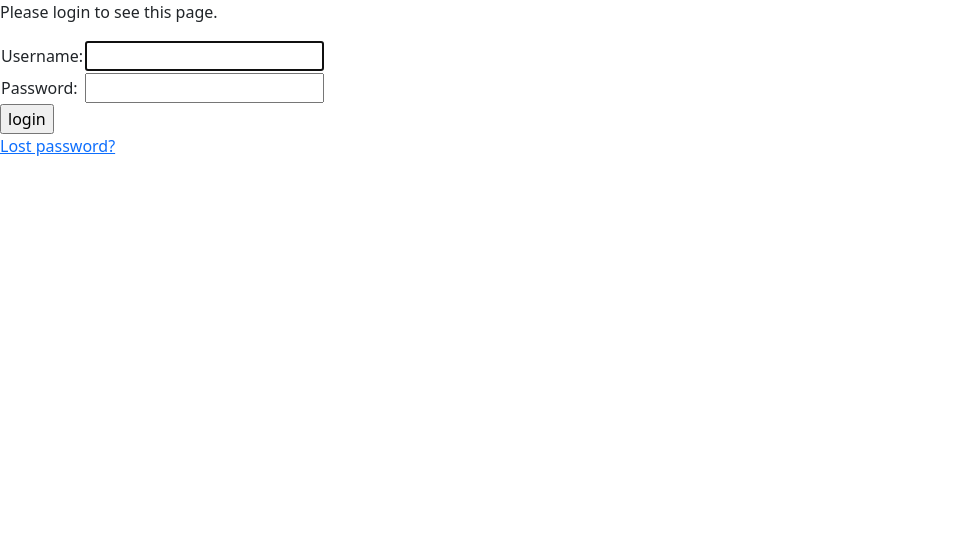
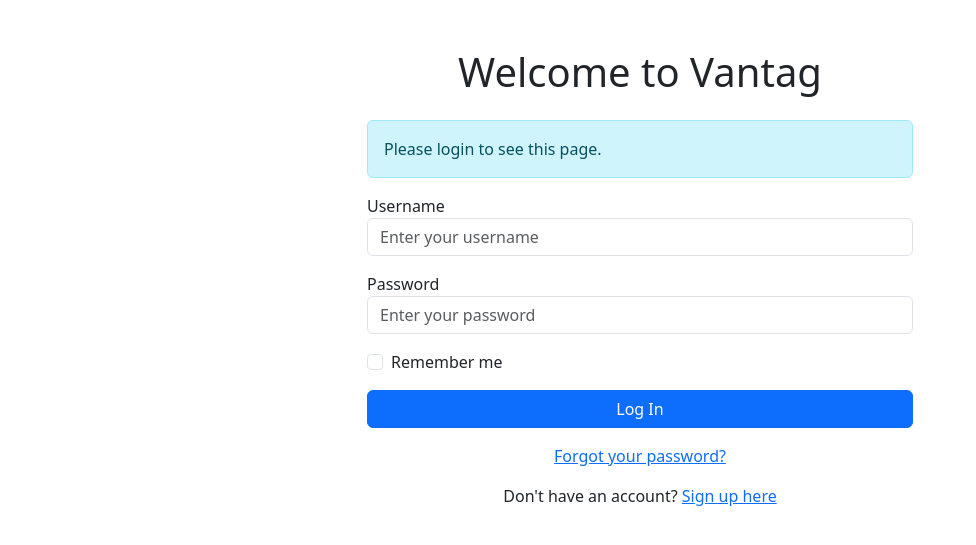
Before and after one commit to talented-toluwani/Vantag_django_event_management_system, a Django app: page /accounts/login/?next=/events/ in a window 1280 px wide. Shown: the top 545 px of the page, without its empty margins (0-976 px from the left). Run offline with Django 5.2, Linux system fonts and the light colour scheme.

Commit message:
Finished implementing all the templates

```diff
--- a/templates/registration/login.html
+++ b/templates/registration/login.html
@@ -1,41 +1,72 @@
 {% extends "base.html" %}
+
+{% block title %}Login{% endblock title %}
 
 {% block content %}
 
+<div class="container mt-5">
+    <div class="row justify-content-center">
+        <div class="col-md-6">
+
+            <h1 class="text-center mb-4">Welcome to Vantag</h1>
+
             {% if form.errors %}
-<p>Your username and password didn't match. Please try again.</p>
+            <div class="alert alert-danger">
+                Your username and password didn't match. Please try again.
+            </div>
             {% endif %}
 
             {% if next %}
-
                 {% if user.is_authenticated %}
-    <p>Your account doesn't have access to this page. To proceed,
-    please login with an account that has access.</p>
+                <div class="alert alert-warning">
+                    Your account doesn't have access to this page. Please login with an account that has access.
+                </div>
                 {% else %}
-    <p>Please login to see this page.</p>
+                <div class="alert alert-info">
+                    Please login to see this page.
+                </div>
+                {% endif %}
             {% endif %}
 
-{% endif %}
-
-<form method="post" action="{% url 'login' %}">
+            <form method="post" action="">
                 {% csrf_token %}
 
-<table>
-<tr>
-    <td>{{ form.username.label_tag }}</td>
-    <td>{{ form.username }}</td>
-</tr>
-<tr>
-    <td>{{ form.password.label_tag }}</td>
-    <td>{{ form.password }}</td>
-</tr>
-</table>
+                <!-- Hidden next field to redirect user back after login -->
+                <input type="hidden" name="next" value="{{ next }}">
 
-<input type="submit" value="login">
-<input type="hidden" name="next" value="{{ next }}">
+                <!-- Username Field -->
+                <div class="form-group mb-3">
+                    <label for="id_username">Username</label>
+                    <input type="text" id="id_username" name="username" class="form-control" placeholder="Enter your username" required>
+                </div>
+
+                <!-- Password Field -->
+                <div class="form-group mb-3">
+                    <label for="id_password">Password</label>
+                    <input type="password" id="id_password" name="password" class="form-control" placeholder="Enter your password" required>
+                </div>
+
+                <!-- Remember Me Checkbox -->
+                <div class="form-check mb-3">
+                    <input type="checkbox" class="form-check-input" id="remember-me" name="remember-me">
+                    <label class="form-check-label" for="remember-me">Remember me</label>
+                </div>
+
+                <!-- Single Submit Button -->
+                <div class="d-grid">
+                    <button type="submit" class="btn btn-primary">Log In</button>
+                </div>
+
             </form>
 
-{# Assumes you set up the password_reset view in your URLconf #}
-<p><a href="{% url 'password_reset' %}">Lost password?</a></p>
+            <!-- Links outside the form -->
+            <div class="mt-3 text-center">
+                <p><a href="{% url 'password_reset' %}">Forgot your password?</a></p>
+                <p>Don't have an account? <a href="{% url 'register' %}">Sign up here</a></p>
+            </div>
 
-{% endblock %}
+        </div>
+    </div>
+</div>
+
+{% endblock content %}
```
Also changed, not shown: templates/registration/password_reset_complete.html (added, +12 -0 lines), templates/registration/password_reset_confirm.html (added, +21 -0 lines), templates/registration/password_reset_done.html (added, +13 -0 lines), templates/registration/password_reset_form.html (added, +25 -0 lines), templates/registration/signup.html (+20 -0 lines). Lines whose indentation alone changed are shown as unchanged.
